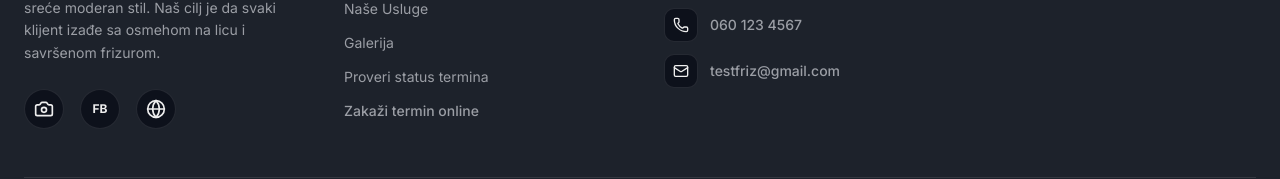
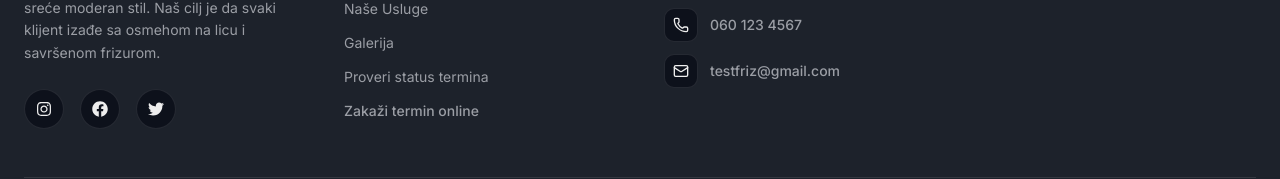
Before and after one commit to Strahinja-dev25/frizerski-salon-temp, a Next.js app: page / in a window 1280 px wide. Shown: the part 4792-4971 px from the top of the page. Built offline with nearby package versions, Linux system fonts and the light colour scheme; no server answers; the database is empty.

Commit message:
feat: add Footer component and install react-icons dependency

```diff
--- a/package.json
+++ b/package.json
@@ -34,6 +34,7 @@
     "react-day-picker": "^9.14.0",
     "react-dom": "19.2.4",
     "react-hook-form": "^7.72.1",
+    "react-icons": "^5.6.0",
     "shadcn": "^4.2.0",
     "sonner": "^2.0.7",
     "tailwind-merge": "^3.5.0",
--- a/src/components/public/footer.tsx
+++ b/src/components/public/footer.tsx
@@ -1,5 +1,6 @@
 import Link from "next/link"
-import { Scissors, MapPin, MapPinned, Phone, Mail, Camera, Share2, Globe } from "lucide-react"
+import { Scissors, MapPin, Phone, Mail } from "lucide-react";
+import { FaFacebook, FaInstagram, FaTwitter } from "react-icons/fa";
 
 export function Footer() {
   const currentYear = new Date().getFullYear()
@@ -21,13 +22,13 @@ export function Footer() {
             </p>
             <div className="flex gap-4 mt-2">
               <Link href="#" className="h-10 w-10 flex items-center justify-center rounded-full bg-background border border-border text-foreground hover:bg-primary hover:text-primary-foreground hover:border-primary transition-all">
-                <Camera className="h-5 w-5" />
+                <FaInstagram />
               </Link>
               <Link href="#" className="h-10 w-10 flex items-center justify-center rounded-full bg-background border border-border text-foreground hover:bg-primary hover:text-primary-foreground hover:border-primary transition-all text-xs font-bold">
-                FB
+                <FaFacebook size={16} />
               </Link>
               <Link href="#" className="h-10 w-10 flex items-center justify-center rounded-full bg-background border border-border text-foreground hover:bg-primary hover:text-primary-foreground hover:border-primary transition-all">
-                <Globe className="h-5 w-5" />
+                <FaTwitter />
               </Link>
             </div>
           </div>
```
Also changed, not shown: 1 other file (tests, documents, lock files or other folders).
